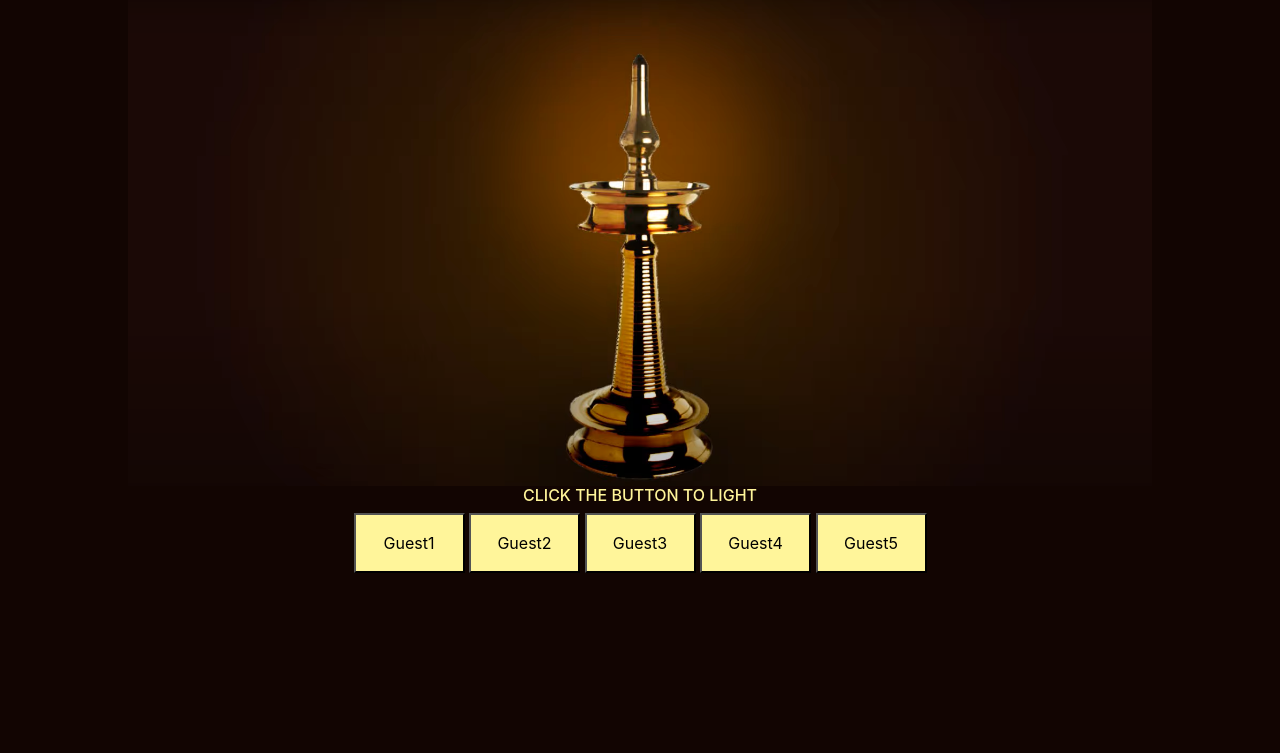
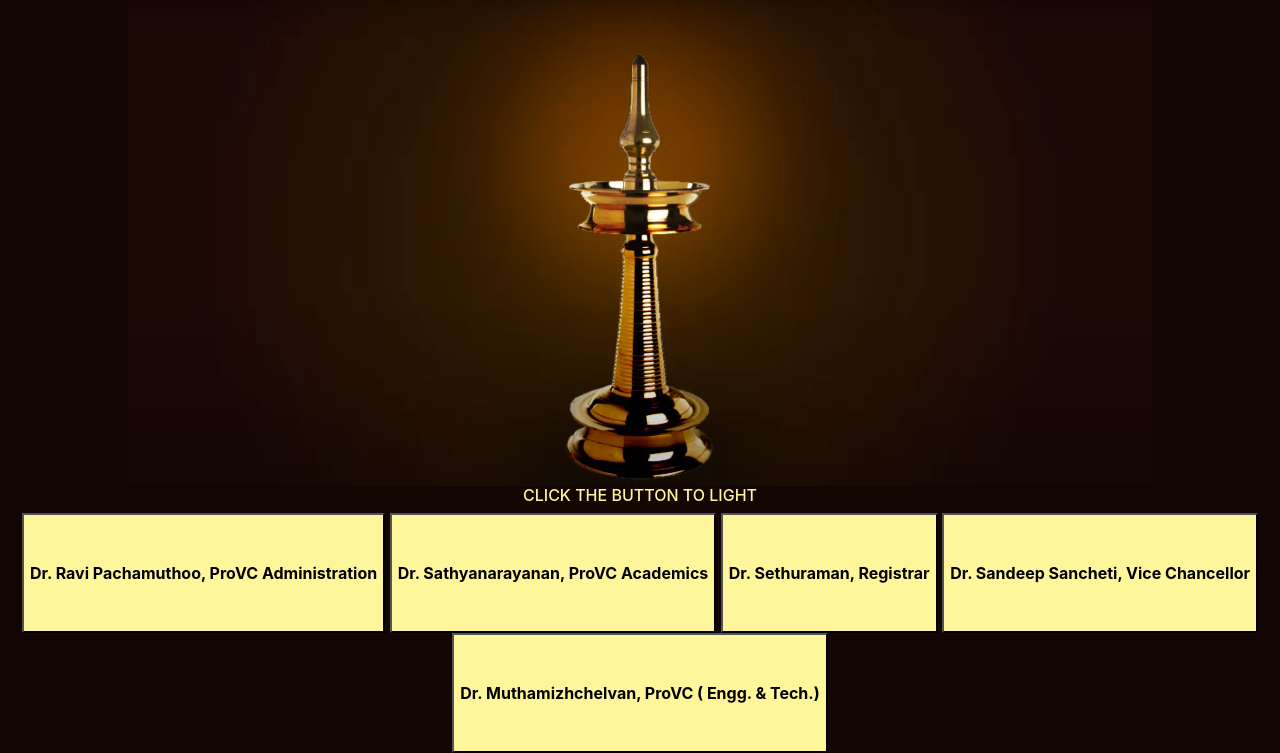
Before and after one commit to anupam-tiwari/SRM-diya, a plain HTML site: page index.html in a window 1280 px wide. Shown: the part 115-868 px from the top of the page. Before the commit the page ends 800 px from the top, so only its background shows below. Drawn offline with nearby package versions, Linux system fonts and the light colour scheme.

Commit message:
second commit

```diff
--- a/index.html
+++ b/index.html
@@ -16,15 +16,15 @@
 
             <h6 style="color: #fff59a; text-align: center;">CLICK THE BUTTON TO LIGHT</h6>
 
-<div class="container">
+
     <div class="row">
       <div class="col text-center">
-            <input type="button" value="Guest1" style="width:10%; height: 200%; ;background-color: #fff59a;" onclick="chgimg('initial.gif')"/>
+            <button value="Dr. Ravi Pachamuthoo, ProVC Administration" style="font-weight: bold; height: 200%; ;background-color: #fff59a;" onclick="chgimg('initial.gif')">Dr. Ravi Pachamuthoo, ProVC Administration</button>
 
-            <input type="button" value="Guest2" style="width:10%; height: 200%; background-color: #fff59a;"onclick="chgimg('initial2.gif')"/>
-            <input type="button" value="Guest3" style="width:10%; height: 200%; background-color: #fff59a;"onclick="chgimg('initial3.gif')"/>
-            <input type="button" value="Guest4" style="width:10%; height: 200%; background-color: #fff59a;"onclick="chgimg('initial4.gif')"/>
-            <input type="button" value="Guest5" style="width:10%; height: 200%; background-color: #fff59a;" onclick="chgimg('initial5.gif')"/>
+            <button value="Dr. Sathyanarayanan, ProVC Academics" style="font-weight: bold; height: 200%; background-color: #fff59a;"onclick="chgimg('initial2.gif')">Dr. Sathyanarayanan, ProVC Academics</button>
+            <button value="Dr. Sethuraman, Registrar" style="font-weight: bold; height: 200%; background-color: #fff59a;"onclick="chgimg('initial3.gif')">Dr. Sethuraman, Registrar </button>
+            <button value="Dr. Sandeep Sancheti, Vice Chancellor" style="font-weight: bold; height: 200%; background-color: #fff59a;"onclick="chgimg('initial4.gif')">Dr. Sandeep Sancheti, Vice Chancellor</button>
+            <button value="Dr. Muthamizhchelvan, ProVC ( Engg. & Tech.)" style="font-weight: bold; height: 200%; background-color: #fff59a;" onclick="chgimg('initial5.gif')">Dr. Muthamizhchelvan, ProVC ( Engg. & Tech.)</button>
         </div>
     </div>
   </div>
```
